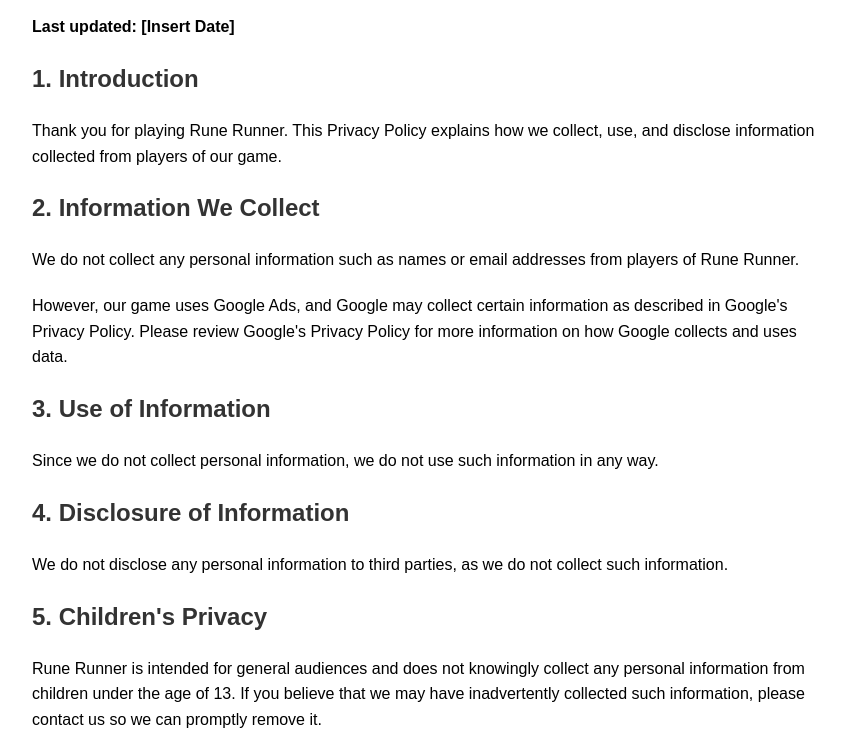
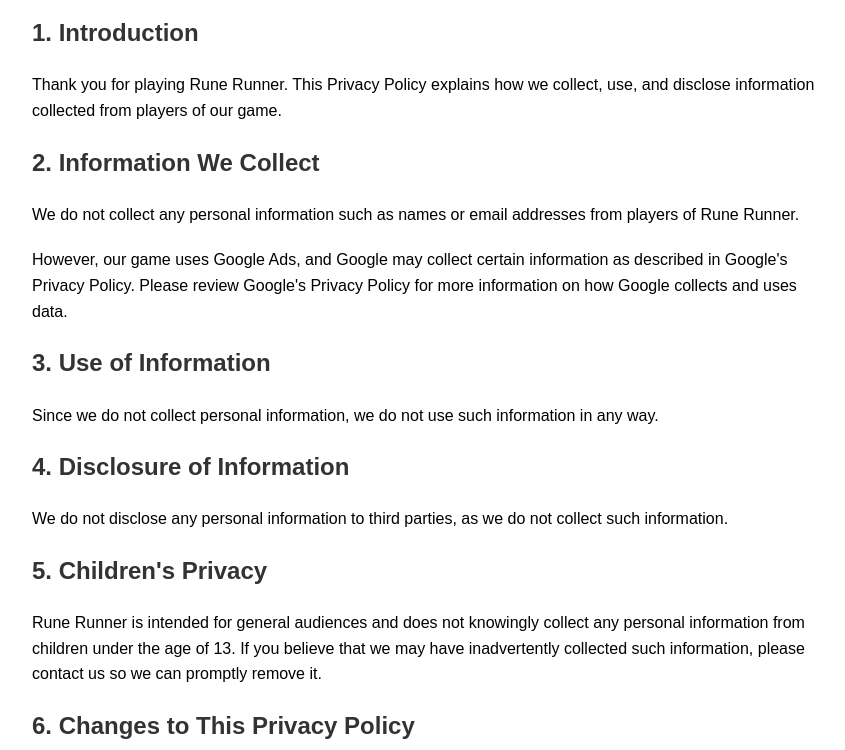
Before and after one commit to Aryabodhi/Rune-Runner, a plain HTML site: page index.html in a window 1280 px wide. Shown: the part 100-850 px from the top of the page, without its empty margins (208-1053 px from the left). Drawn offline with Linux system fonts and the light colour scheme.

Commit message:
Update index.html

```diff
--- a/index.html
+++ b/index.html
@@ -23,8 +23,6 @@
 </head>
 <body>
 <h1>Privacy Policy for Rune Runner</h1>
-
-<p><strong>Last updated: [Insert Date]</strong></p>
 
 <h2>1. Introduction</h2>
 
```
